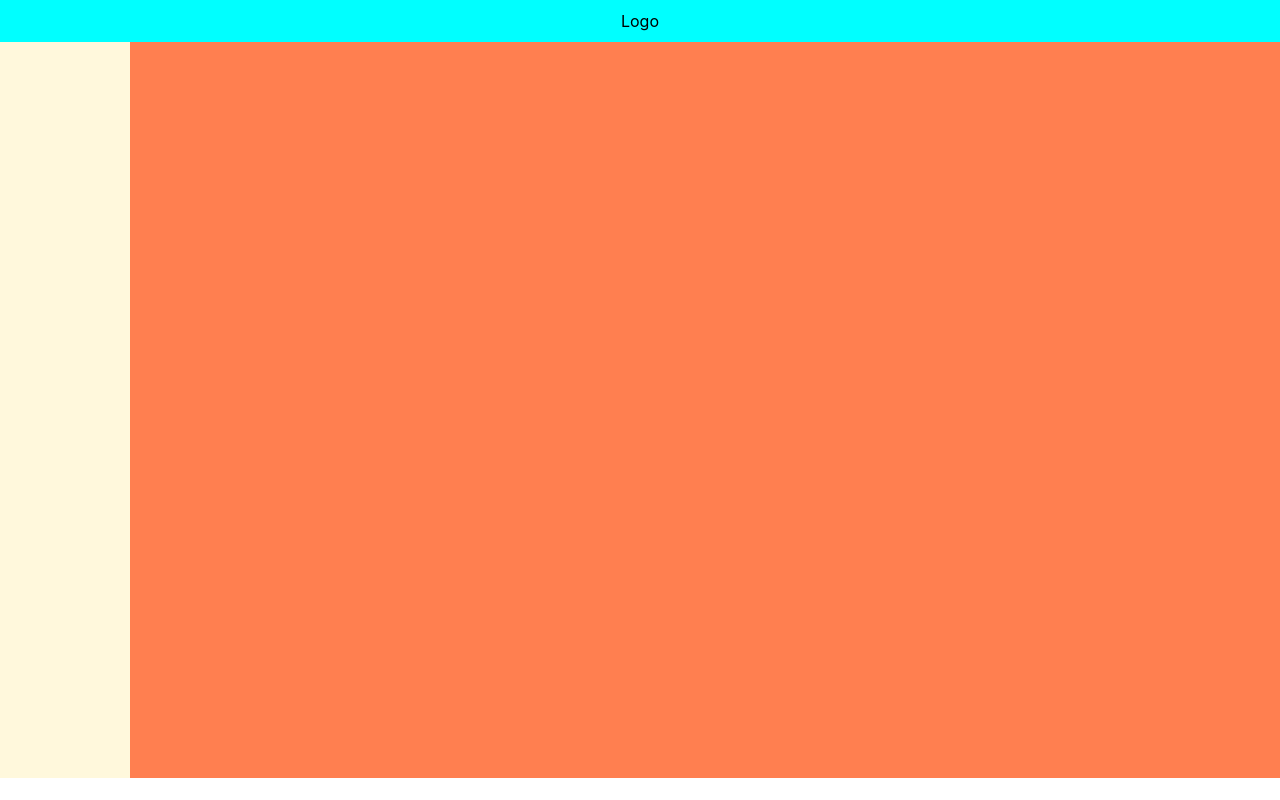
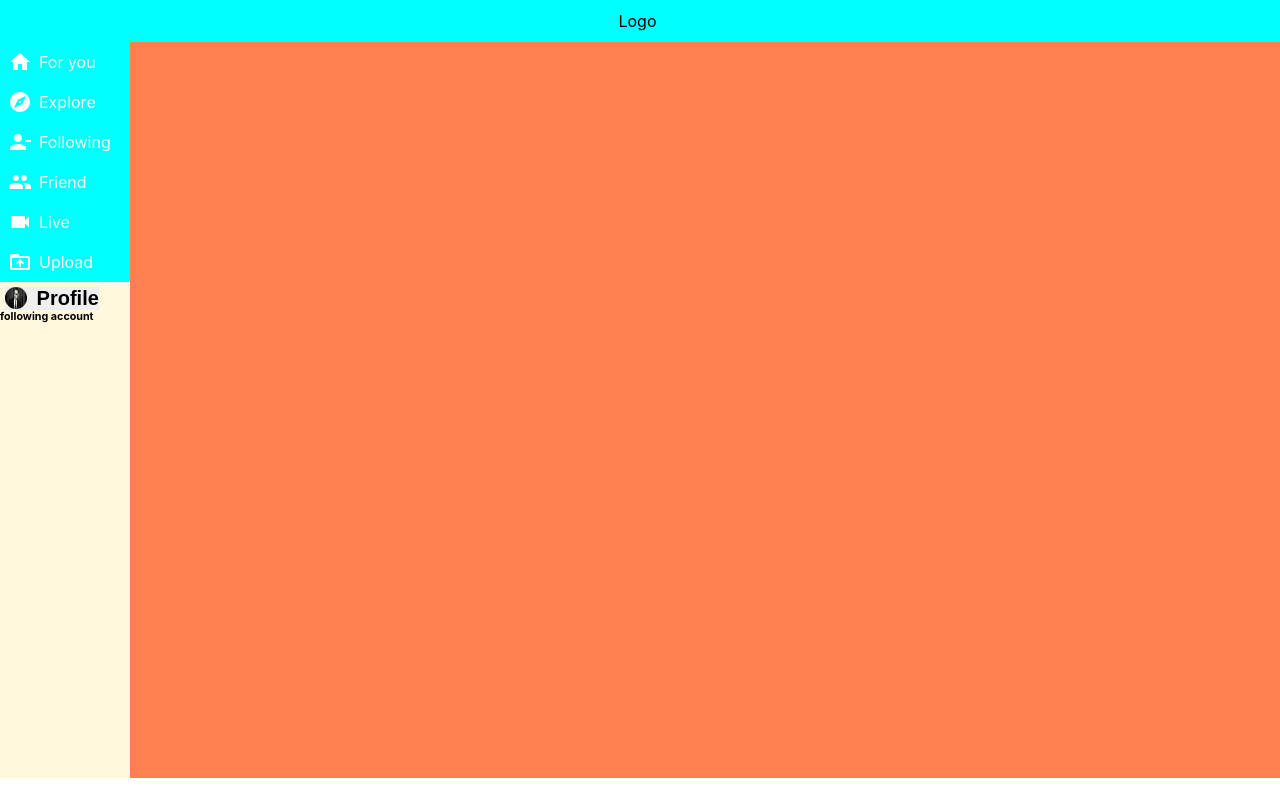
Before and after one commit to canwin1812/react-tiktok, a React (Create React App) app: page / in a window 1280 px wide. Built offline with nearby package versions, Linux system fonts and the light colour scheme.

Commit message:
react-tiktok

```diff
--- a/package.json
+++ b/package.json
@@ -3,6 +3,10 @@
   "version": "0.1.0",
   "private": true,
   "dependencies": {
+    "@emotion/react": "^11.13.3",
+    "@emotion/styled": "^11.13.0",
+    "@mui/icons-material": "^5.16.7",
+    "@mui/material": "^5.16.7",
     "@testing-library/jest-dom": "^5.17.0",
     "@testing-library/react": "^13.4.0",
     "@testing-library/user-event": "^13.5.0",
--- a/src/App.css
+++ b/src/App.css
@@ -43,7 +43,82 @@
     transform: rotate(360deg);
   }
 }
+.wrapper {
+  border-top: 1px solid #e3e3e4;
+}
 
+
+.profile {
+  margin-left: 5px;
+  display: flex;
+  justify-content: center;
+  align-items: center;
+  gap: 0.6rem;
+  margin-top: 5px;
+}
+.profile img {
+  width: 22px;
+  height: 22px;
+  border-radius: 50%;
+  display: flex;
+  display: grid;
+  place-items: center;
+}
+.profile h4 {
+  display: flex;
+  justify-content: center;
+  align-items: center;
+  flex: 70%;
+}
+.sidebar-list {
+  height: auto;
+  width: 100%;
+  padding: 0;
+}
+.sidebar-list .row {
+  width: 100%;
+  height: 40px;
+  background-color: aqua;
+  display: flex;
+  flex-direction: row;
+  margin: 0%;
+  color: white;
+  justify-content: center;
+  align-items: center;
+}
+.sidebar-list .row:hover {
+  cursor: pointer;
+  background-color: #293846;
+}
+.row #icon {
+  flex: 30%;
+  display: grid;
+  place-items: center;
+}
+.row #title {
+  flex: 70%;
+}
+footer {
+  width: 100%;
+  display: none;
+  padding: 12px 12px;
+  background-color: var(--mainColor);
+  color: var(--textColor);
+  gap: 4.3rem;
+}
+footer .text-name {
+  font-size: 12px;
+  text-decoration: none;
+  color: black;
+}
+footer .abc {
+  border: none;
+  outline: none;
+  font-size: 24px;
+  display: flex;
+  align-items: center;
+  flex-direction: column;
+}
 header {
   width: 100%;
   display: none;
@@ -52,17 +127,17 @@ header {
   padding: 0 1rem;
   background-color: var(--mainColor);
   color: var(--textColor);
+  position: fixed;
 }
 
 nav a {
   margin: 0 0.6rem;
- color: gray;
+  color: gray;
   text-decoration: none;
 }
 
 nav a:hover {
   color: var(--secondaryColor);
-
 }
 
 button {
@@ -83,8 +158,8 @@ header .nav-btn {
 }
 
 header div,
-nav {}
-
+nav {
+}
 
 .header1 {
   background-color: aqua;
@@ -103,7 +178,6 @@ nav {}
 
 .sidebar-container {
   width: 130px;
-  display: flex;
   min-height: 300px;
   background-color: cornsilk;
 }
@@ -125,28 +199,32 @@ nav {}
   color: gray;
 }
 
-@media screen and (max-width:1062px) {
+@media screen and (max-width: 1062px) {
   .sidebar-container {
     width: 72px;
     height: 581px;
   }
 }
 
-@media screen and (max-width:768px) {
+@media screen and (max-width: 768px) {
   .sidebar-container {
     display: none;
   }
 }
 
-@media screen and (max-width:576px) {
+@media screen and (max-width: 576px) {
   header {
     display: flex;
     align-items: center;
     justify-content: space-between;
-
-
   }
-
+  footer {
+    display: flex;
+    align-items: center;
+    justify-content: space-between;
+    position: absolute;
+    bottom: 0;
+  }
   .header-container {
     display: none;
   }
--- a/src/App.js
+++ b/src/App.js
@@ -5,7 +5,7 @@ import Sidebar from './Component/Sidebar';
 import Content from './Component/Content';
 import Container from './Component/Container';
 import Navbar from './Component/Navbar';
-
+import MuiBottomNavbar from './Component/MuiBottomNavbar';
 
 
 function App() {
@@ -17,6 +17,7 @@ function App() {
         <Content />
       </Container>
       <Navbar/>
+      <MuiBottomNavbar/>
     </div>
 
 
--- /dev/null
+++ b/src/Component/MuiBottomNavbar.jsx
@@ -0,0 +1,39 @@
+import { IoMdHome } from "react-icons/io";
+import { RiCompassDiscoverLine } from "react-icons/ri";
+import { MdOutlineAddBox } from "react-icons/md";
+import { PiChatCenteredThin } from "react-icons/pi";
+import { CgProfile } from "react-icons/cg";
+
+
+function MuiBottomNavbar(){
+    const showBottomNavbar = () =>{
+    }
+
+    return  (
+        <footer>
+
+            <button className="abc" onClick={showBottomNavbar}>
+            <IoMdHome />
+            <a href="" className="text-name">Home</a>
+            </button>
+            <button className="abc" onClick={showBottomNavbar}>
+            <RiCompassDiscoverLine />
+            <a href="" className="text-name">Discover</a>
+            </button>
+            <button className="abc" onClick={showBottomNavbar}>
+            <MdOutlineAddBox />
+
+            </button>
+            <button className="abc" onClick={showBottomNavbar}>
+            <PiChatCenteredThin />
+            <a href="" className="text-name">Inbox</a>
+            </button>
+            <button className="abc" onClick={showBottomNavbar}>
+            <CgProfile />
+            <a href="" className="text-name">Profile</a>
+            </button>
+        </footer>
+    );
+}
+
+export default MuiBottomNavbar;
--- a/src/Component/Navbar.jsx
+++ b/src/Component/Navbar.jsx
@@ -1,22 +1,24 @@
 import { CiSearch } from "react-icons/ci";
-import {useRef} from 'react';
+import { useRef, useState } from "react";
 import { PiListLight } from "react-icons/pi";
 
+function Navbar() {
+  const [navbarState, setNavbarState] = useState(false);
+  const showNavbar = () => {
+    setNavbarState(!navbarState);
+  };
 
-function Navbar(){
-    const navRef = useRef()
-    const showNavbar = () =>{
-    navRef.current.classList.toggle("reponsive_nav");
-    }
-
-    return  (
+  return (
     <header>
-           <button><PiListLight /></button>
-            <nav ref={navRef}>
+      <button>
+        <PiListLight />
+      </button>
+      {navbarState && (
+        <nav className="reponsive-navbar">
           <a href="">Dang Follow</a>
           <a href="">Danh Cho ban</a>
-
         </nav>
+      )}
       <button className="nav-btn nav-close-btn" onClick={showNavbar}>
         <CiSearch />
       </button>
--- a/src/Component/Sidebar.jsx
+++ b/src/Component/Sidebar.jsx
@@ -1,6 +1,40 @@
+import React from "react";
+import "../App.css";
+import { SidebarData } from "./SidebarDate";
+import logoo from "../assets/images/buffett.jpg";
+
 export default function Sidebar(props) {
-    return(
-        <div className="sidebar-container"></div>
-    )
-
+  const handleClick = () => {};
+  const Account = () => {};
+  return (
+    <div className="sidebar-container">
+      <ul className="sidebar-list">
+        {SidebarData.map((val, key) => {
+          return (
+            <li
+              key={key}
+              className="row"
+              onClick={() => {
+                window.location.pathname = val.link;
+              }}
+            >
+              <div id="icon">{val.icon}</div>
+              <div id="title">{val.title}</div>
+            </li>
+          );
+        })}
+      </ul>
+      <button className="profile">
+        <img src={logoo} />
+        <h4>Profile</h4>
+      </button>
+      <h6>following account</h6>
+      <Account
+        username="hexlix6266"
+        displayName="Linh"
+        onClick={handleClick}
+        imageUrl="images/buffett.png"
+      />
+    </div>
+  );
 }
--- /dev/null
+++ b/src/Component/SidebarDate.jsx
@@ -0,0 +1,40 @@
+import React from "react";
+import HomeIcon from "@mui/icons-material/Home";
+import ExploreIcon from "@mui/icons-material/Explore";
+import PersonRemoveIcon from "@mui/icons-material/PersonRemove";
+import PeopleIcon from "@mui/icons-material/People";
+import VideocamIcon from "@mui/icons-material/Videocam";
+import DriveFolderUploadIcon from "@mui/icons-material/DriveFolderUpload";
+
+export const SidebarData = [
+  {
+    title: "For you",
+    icon: <HomeIcon />,
+    link: "/home",
+  },
+  {
+    title: "Explore",
+    icon: <ExploreIcon />,
+    link: "/home",
+  },
+  {
+    title: "Following",
+    icon: <PersonRemoveIcon />,
+    link: "/home",
+  },
+  {
+    title: "Friend",
+    icon: <PeopleIcon />,
+    link: "/home",
+  },
+  {
+    title: "Live",
+    icon: <VideocamIcon />,
+    link: "/home",
+  },
+  {
+    title: "Upload",
+    icon: <DriveFolderUploadIcon />,
+    link: "/home",
+  },
+];
```
Also changed, not shown: src/Component/SuggestedAccounts.jsx (added), src/assets/images/buffett.jpg (added), 1 other file (tests, documents, lock files or other folders). Lines whose indentation alone changed are shown as unchanged.
